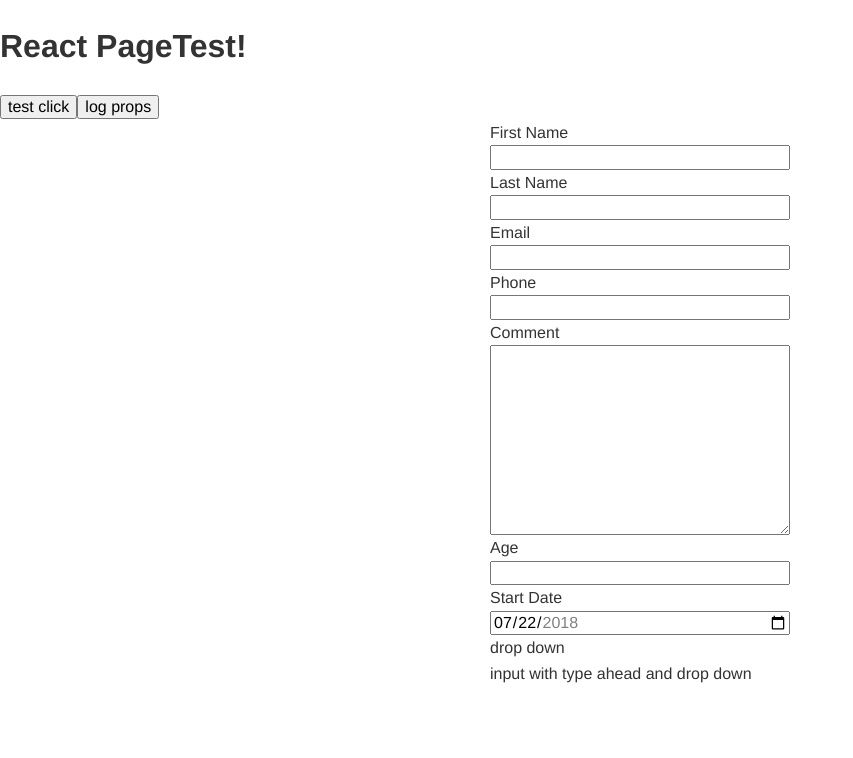
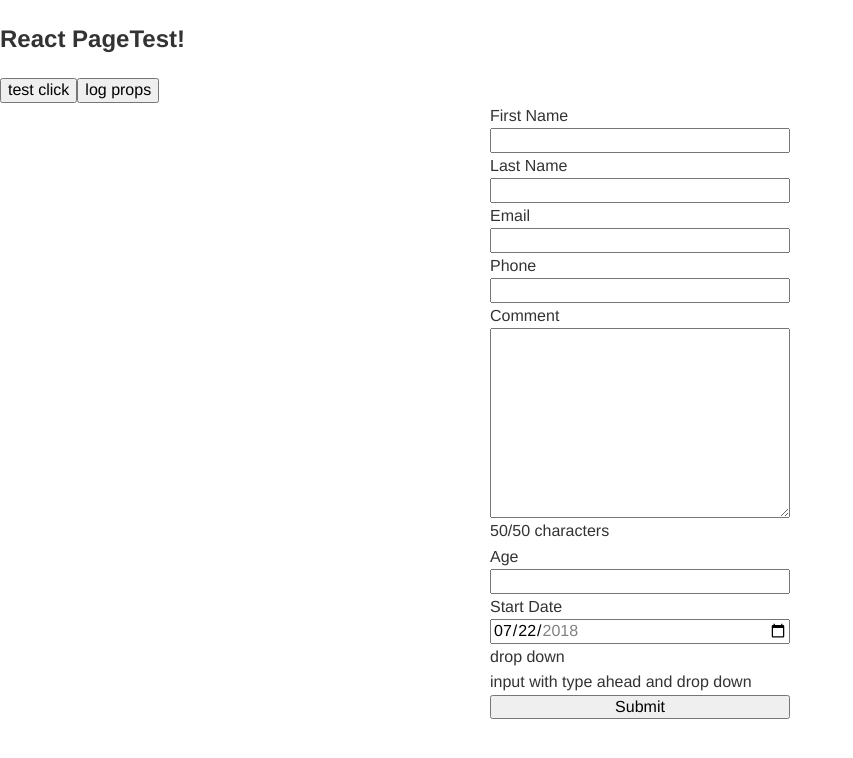
Before and after one commit to alancurtis5000/react-webpack-sass-jest-redux-router-extras-01, a React app: page / in a window 1280 px wide. Shown: the top 758 px of the page, without its empty margins (0-853 px from the left). Built offline with nearby package versions, Linux system fonts and the light colour scheme.

Commit message:
added character counter.

```diff
--- a/src/components/PageTest.js
+++ b/src/components/PageTest.js
@@ -22,10 +22,13 @@ class PageTest extends Component {
 
   render() {
     return (
-      <div>
-        <h1>React PageTest!</h1>
-        <button onClick={this.handleOnClick}>test click</button>
-        <button onClick={this.logProps}>log props</button>
+      <div style={{display:"flex", justifyContent:"center", flexDirection:'column'}} >
+        <h2>React PageTest!</h2>
+
+        <div style={{display:"flex"}}>
+          <button onClick={this.handleOnClick}>test click</button>
+          <button onClick={this.logProps}>log props</button>
+        </div>
 
         <div style={{display:"flex", justifyContent:"center", flexDirection:'column', width:'300px', margin:"auto"}}>
 
@@ -42,7 +45,8 @@ class PageTest extends Component {
           <input type="tel" className="phone" id="phone"/>
 
           <label htmlFor="comment">Comment</label>
-          <textarea className="comment" id="comment" cols="30" rows="10"></textarea>
+          <textarea className="comment" id="comment" cols="30" rows="10" maxlength="50"></textarea>
+          <div className="textarea-limit">{`${50}/${50} characters`}</div>
 
           <label htmlFor="age">Age</label>
           <input type="number" className="age" id="age" min="1" max="130"/>
@@ -56,6 +60,7 @@ class PageTest extends Component {
 
           <div>drop down</div>
           <div> input with type ahead and drop down</div>
+          <input type="button" value="Submit"/>
         </div>
       </div>
     )
```
